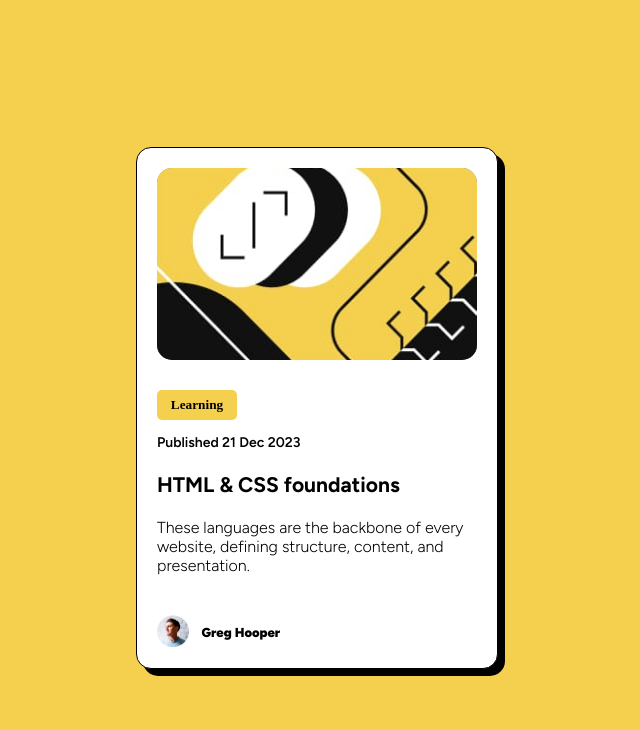
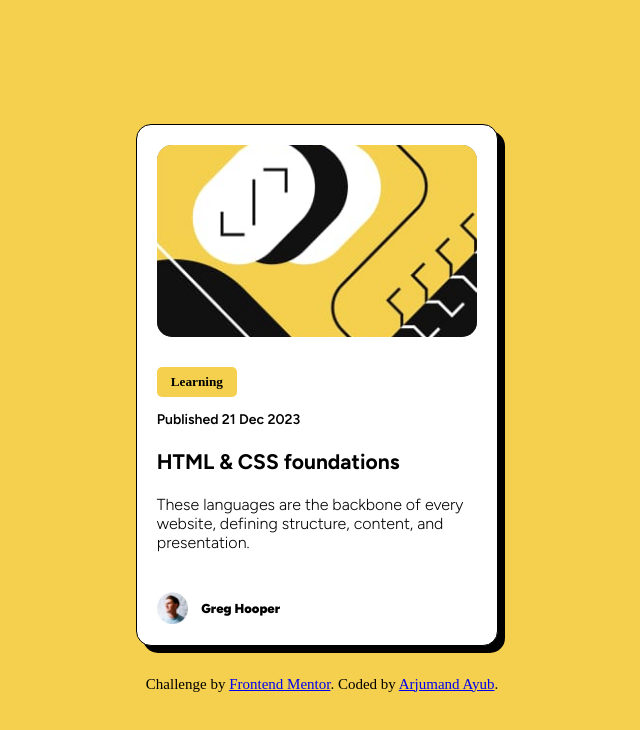
Before and after one commit to arjumand07/Frontend-Challenge-Blog-preview-card, a plain HTML site: page index.html in a window 1280 px wide. Shown: the whole page, without its empty margins (323-963 px from the left). Drawn offline with Linux system fonts and the light colour scheme.

Commit message:
Update index.html

```diff
--- a/index.html
+++ b/index.html
@@ -37,8 +37,10 @@
           <p class="name"> Greg Hooper </p>
       </div>
     </div>
-    <!-- Challenge by <a href="https://www.frontendmentor.io?ref=challenge" target="_blank">Frontend Mentor</a>.
-    Coded by <a href="#">Your Name Here</a>. -->
+   <div class="attribution">
+    Challenge by <a href="https://www.frontendmentor.io?ref=challenge" target="_blank">Frontend Mentor</a>.
+    Coded by <a href="https://www.frontendmentor.io/profile/arjumand07">Arjumand Ayub</a>.
+  </div>
   </div>
 </body>
 </html>
```
